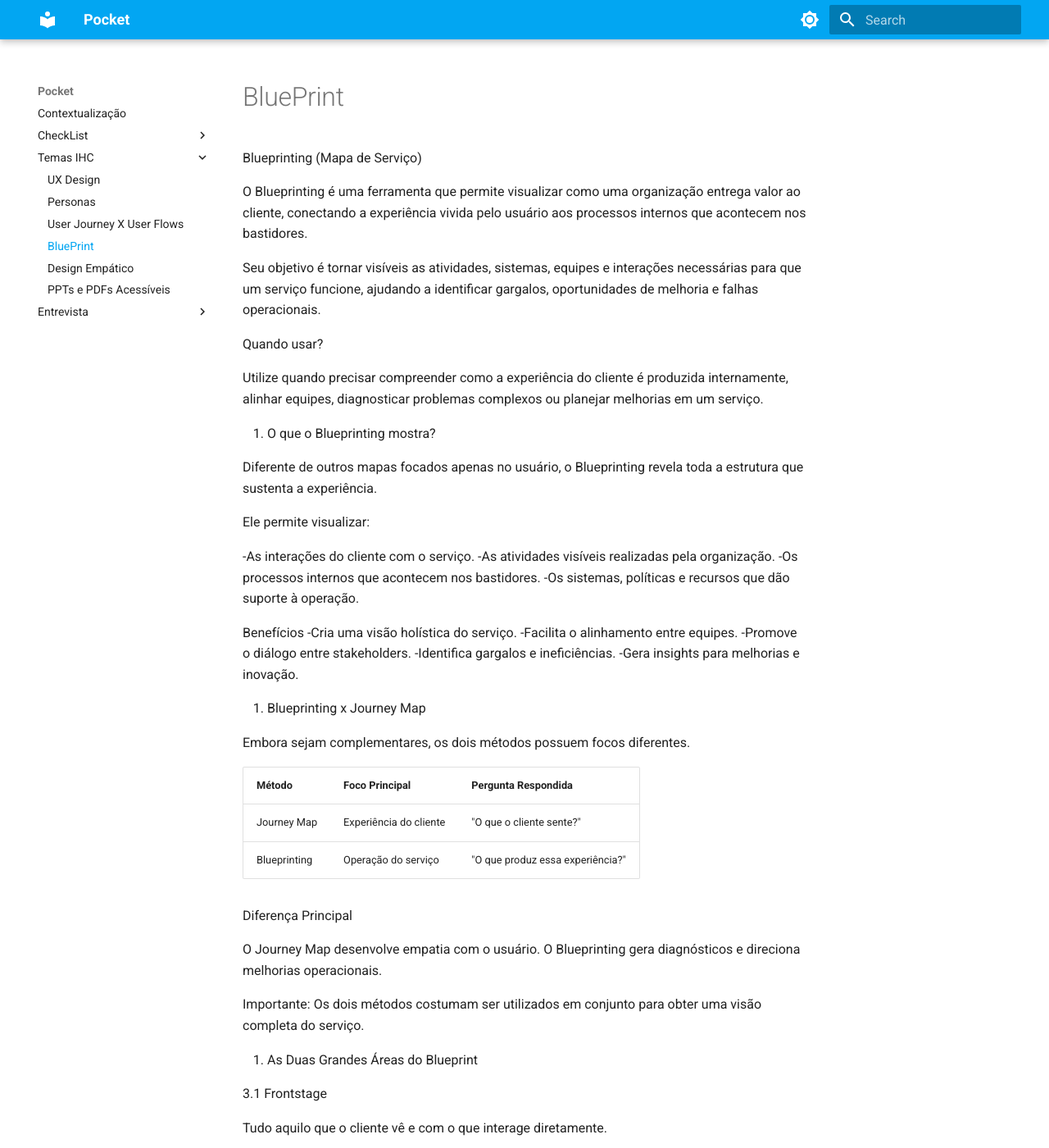
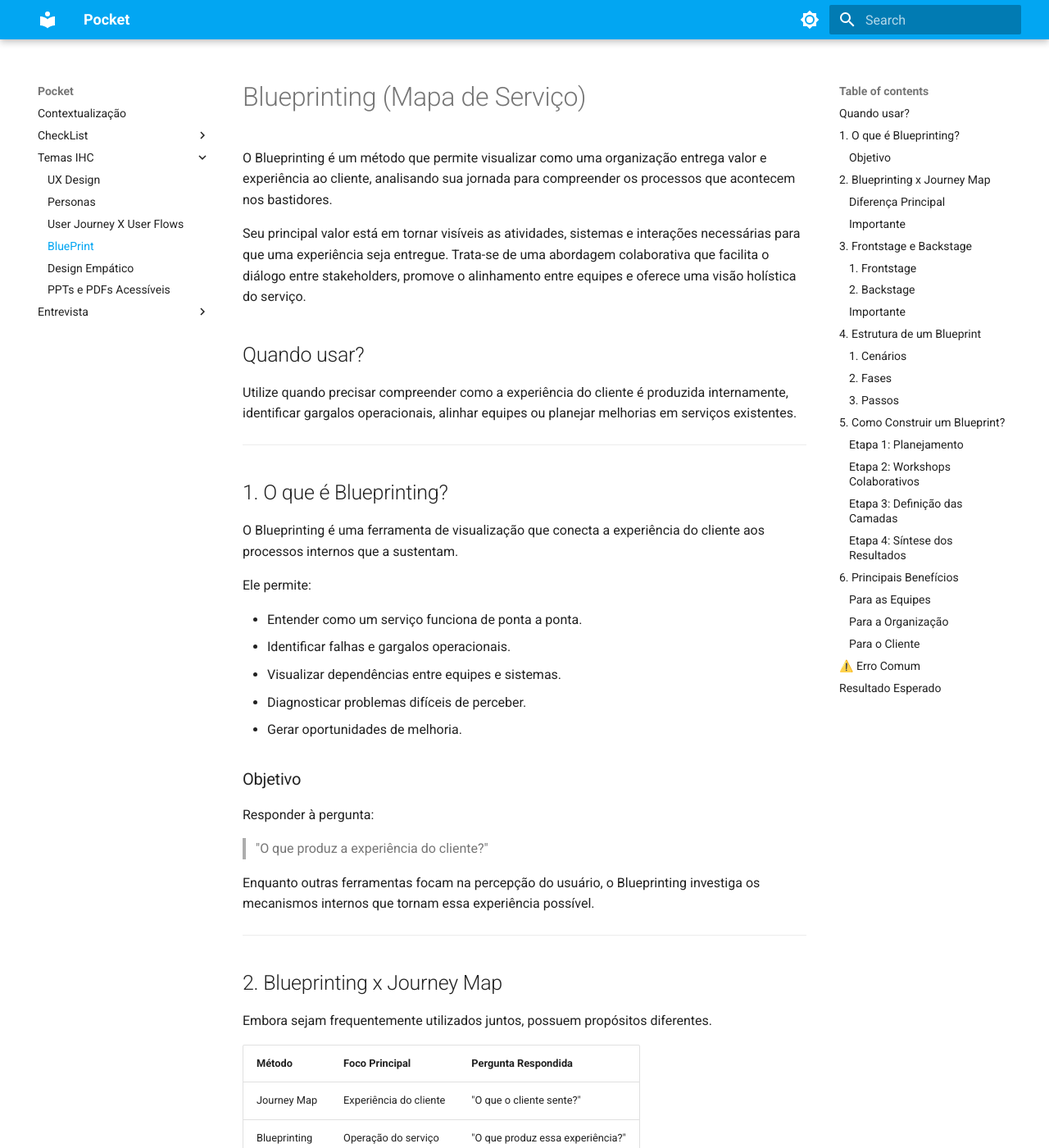
Before and after one commit to UnB-IHC/IHC-2026.1-Grupo02, an MkDocs documentation site: the page built from docs/TemasIHC/BluePrint.md, in a window 1280 px wide and 1400 px high. Shown: the whole window at 82% size. Built offline with MkDocs 1.6.1 and Material for MkDocs 9.7.7, drawn with Linux system fonts in a browser that asks for light colours; some of the changed text lies outside the part shown.

Commit message:
resumo 1.2.md

```diff
--- a/docs/TemasIHC/BluePrint.md
+++ b/docs/TemasIHC/BluePrint.md
@@ -1,161 +1,223 @@
-Blueprinting (Mapa de Serviço)
+# Blueprinting (Mapa de Serviço)
 
-O Blueprinting é uma ferramenta que permite visualizar como uma organização entrega valor ao cliente, conectando a experiência vivida pelo usuário aos processos internos que acontecem nos bastidores.
+O Blueprinting é um método que permite visualizar como uma organização entrega valor e experiência ao cliente, analisando sua jornada para compreender os processos que acontecem nos bastidores.
 
-Seu objetivo é tornar visíveis as atividades, sistemas, equipes e interações necessárias para que um serviço funcione, ajudando a identificar gargalos, oportunidades de melhoria e falhas operacionais.
+Seu principal valor está em tornar visíveis as atividades, sistemas e interações necessárias para que uma experiência seja entregue. Trata-se de uma abordagem colaborativa que facilita o diálogo entre stakeholders, promove o alinhamento entre equipes e oferece uma visão holística do serviço.
 
-Quando usar?
+## Quando usar?
 
-Utilize quando precisar compreender como a experiência do cliente é produzida internamente, alinhar equipes, diagnosticar problemas complexos ou planejar melhorias em um serviço.
+Utilize quando precisar compreender como a experiência do cliente é produzida internamente, identificar gargalos operacionais, alinhar equipes ou planejar melhorias em serviços existentes.
 
-1. O que o Blueprinting mostra?
+---
 
-Diferente de outros mapas focados apenas no usuário, o Blueprinting revela toda a estrutura que sustenta a experiência.
+## 1. O que é Blueprinting?
 
-Ele permite visualizar:
+O Blueprinting é uma ferramenta de visualização que conecta a experiência do cliente aos processos internos que a sustentam.
 
--As interações do cliente com o serviço.
--As atividades visíveis realizadas pela organização.
--Os processos internos que acontecem nos bastidores.
--Os sistemas, políticas e recursos que dão suporte à operação.
+Ele permite:
 
-Benefícios
--Cria uma visão holística do serviço.
--Facilita o alinhamento entre equipes.
--Promove o diálogo entre stakeholders.
--Identifica gargalos e ineficiências.
--Gera insights para melhorias e inovação.
+* Entender como um serviço funciona de ponta a ponta.
+* Identificar falhas e gargalos operacionais.
+* Visualizar dependências entre equipes e sistemas.
+* Diagnosticar problemas difíceis de perceber.
+* Gerar oportunidades de melhoria.
 
-2. Blueprinting x Journey Map
+### Objetivo
 
-Embora sejam complementares, os dois métodos possuem focos diferentes.
+Responder à pergunta:
+
+> "O que produz a experiência do cliente?"
+
+Enquanto outras ferramentas focam na percepção do usuário, o Blueprinting investiga os mecanismos internos que tornam essa experiência possível.
+
+---
+
+## 2. Blueprinting x Journey Map
+
+Embora sejam frequentemente utilizados juntos, possuem propósitos diferentes.
 
 | Método       | Foco Principal         | Pergunta Respondida              |
 | ------------ | ---------------------- | -------------------------------- |
 | Journey Map  | Experiência do cliente | "O que o cliente sente?"         |
 | Blueprinting | Operação do serviço    | "O que produz essa experiência?" |
 
-Diferença Principal
+### Diferença Principal
 
-O Journey Map desenvolve empatia com o usuário.
-O Blueprinting gera diagnósticos e direciona melhorias operacionais.
+* O **Journey Map** desenvolve empatia com o usuário.
+* O **Blueprinting** gera diagnósticos e direciona melhorias operacionais.
 
-Importante: Os dois métodos costumam ser utilizados em conjunto para obter uma visão completa do serviço.
+### Importante
 
-3. As Duas Grandes Áreas do Blueprint
+Os dois métodos são complementares e oferecem uma visão mais completa quando utilizados em conjunto.
 
-3.1 Frontstage
+---
 
-Tudo aquilo que o cliente vê e com o que interage diretamente.
+## 3. Frontstage e Backstage
 
-Exemplos:
+Uma das características centrais do Blueprinting é a separação entre o que o cliente vê e o que acontece nos bastidores.
 
--Interface do aplicativo.
--Atendimento presencial.
--Chatbot.
--E-mails enviados ao cliente.
--Notificações do sistema.
+### 1. Frontstage
 
-3.2 Backstage
+Representa tudo aquilo que é visível ao cliente.
 
-Tudo o que acontece nos bastidores para possibilitar a experiência.
+**Exemplos:**
 
-Exemplos:
+* Interface de um aplicativo.
+* Atendimento presencial.
+* Chatbot.
+* E-mails enviados ao cliente.
+* Comunicação de suporte.
 
--Processos internos.
--Equipes operacionais.
--Políticas organizacionais.
--Sistemas e bancos de dados.
--Aprovações e validações.
+### 2. Backstage
 
-Importante: O cliente normalmente não tem visibilidade sobre essas atividades.
+Representa os processos internos que sustentam a experiência.
 
-4. Estrutura de um Blueprint
+**Exemplos:**
 
-Um Blueprint geralmente é organizado em três níveis.
+* Processos operacionais.
+* Equipes de suporte.
+* Aprovações internas.
+* Regras de negócio.
+* Sistemas corporativos.
 
-4.1 Cenários
+### Importante
+
+O cliente normalmente não possui visibilidade das atividades realizadas no Backstage.
+
+---
+
+## 4. Estrutura de um Blueprint
+
+A estrutura de um Blueprint costuma ser organizada em diferentes níveis.
+
+### 1. Cenários
 
 Representam fluxos completos de ponta a ponta.
 
-Exemplo:
+**Exemplos:**
 
--Comprar um produto online.
--Solicitar suporte técnico.
--Abrir uma conta bancária.
+* Comprar um produto.
+* Solicitar atendimento.
+* Abrir uma conta.
+* Contratar um serviço.
 
-4.2 Fases
+### 2. Fases
 
 Agrupam etapas semelhantes dentro do fluxo.
 
-Exemplo:
+**Exemplos:**
 
--Descoberta.
--Compra.
--Entrega.
--Pós-venda.
+* Descoberta.
+* Contratação.
+* Entrega.
+* Pós-venda.
 
-4.3 Passos
+### 3. Passos
 
-Detalham as ações executadas ao longo da jornada.
+Detalham as ações executadas durante cada fase.
 
-Exemplos:
+**Exemplos:**
 
--Cliente realiza pedido.
--Sistema valida pagamento.
--Equipe separa produto.
--Transportadora realiza entrega.
+* Cliente realiza cadastro.
+* Sistema valida informações.
+* Equipe aprova solicitação.
+* Serviço é disponibilizado.
 
-5. Como Construir um Blueprint?
+---
 
-A construção normalmente envolve atividades colaborativas.
+## 5. Como Construir um Blueprint?
 
-Etapa 1: Planejamento
+O processo geralmente envolve atividades colaborativas e multidisciplinares.
+
+### Etapa 1: Planejamento
 
 Definir:
 
--Objetivo do estudo.
--Escopo do serviço.
--Cenário a ser analisado.
--Participantes envolvidos.
+* Objetivo do mapeamento.
+* Escopo do serviço.
+* Cenário a ser analisado.
+* Participantes envolvidos.
 
-Etapa 2: Workshops Colaborativos
+### Etapa 2: Workshops Colaborativos
 
 Reunir stakeholders para mapear:
 
--Ações do cliente.
--Interações visíveis.
--Processos internos.
--Sistemas de suporte.
+* Ações dos clientes.
+* Interações visíveis.
+* Processos internos.
+* Sistemas de suporte.
 
-Etapa 3: Definição das Camadas
+### Etapa 3: Definição das Camadas
 
-Organizar as informações em níveis que representem:
+Determinar quais informações serão capturadas.
 
--Cliente.
--Frontstage.
--Backstage.
--Sistemas e suporte.
+**Exemplos de camadas:**
 
-Etapa 4: Síntese dos Resultados
+* Ações do cliente.
+* Frontstage.
+* Backstage.
+* Sistemas de suporte.
+* Indicadores operacionais.
 
-Transformar os aprendizados em:
+### Etapa 4: Síntese dos Resultados
 
--Diagnósticos.
--Oportunidades de melhoria.
--Prioridades de ação.
--Planos de evolução do serviço.
--Erro Comum
+Transformar os aprendizados obtidos em:
 
-Não utilizar pessoas de diferentes áreas na construção do Blueprint.
+* Diagnósticos.
+* Oportunidades de melhoria.
+* Prioridades de ação.
+* Planos de evolução do serviço.
 
-Como a ferramenta depende da compreensão dos processos internos, a participação de equipes distintas é essencial para revelar atividades que normalmente ficam ocultas.
+---
 
-Resultado Esperado
+## 6. Principais Benefícios
 
-Ao final do processo, o Blueprint fornece uma representação visual completa do serviço, permitindo entender:
+A utilização do Blueprinting proporciona diversas vantagens.
 
--Como a experiência é construída.
--Onde existem gargalos operacionais.
--Quais processos precisam ser melhorados.
--Como alinhar melhor equipes, sistemas e recursos para entregar valor ao cliente.
+### Para as Equipes
+
+* Melhor alinhamento entre áreas.
+* Visão compartilhada do serviço.
+* Comunicação mais eficiente entre stakeholders.
+
+### Para a Organização
+
+* Identificação de gargalos operacionais.
+* Diagnóstico de problemas complexos.
+* Melhor compreensão das dependências entre processos.
+* Maior eficiência operacional.
+
+### Para o Cliente
+
+* Experiências mais consistentes.
+* Redução de falhas na prestação do serviço.
+* Melhor qualidade de atendimento.
+
+---
+
+## ⚠️ Erro Comum
+
+Mapear apenas o "caminho feliz" do usuário.
+
+Um Blueprint eficiente também deve representar exceções, falhas e cenários alternativos, como:
+
+* Pagamento recusado.
+* Sistema indisponível.
+* Produto sem estoque.
+* Solicitação rejeitada.
+
+Essas situações normalmente revelam os maiores pontos de melhoria do serviço.
+
+---
+
+## Resultado Esperado
+
+Ao final do processo, o Blueprint fornece uma visão holística do serviço, permitindo compreender:
+
+* Como a experiência do cliente é construída.
+* Quais processos sustentam essa experiência.
+* Onde existem gargalos e ineficiências.
+* Como alinhar equipes, sistemas e recursos.
+* Quais oportunidades de melhoria devem ser priorizadas.
+
+O resultado é uma base sólida para evolução contínua dos serviços e para a criação de experiências mais eficientes e consistentes.
```
